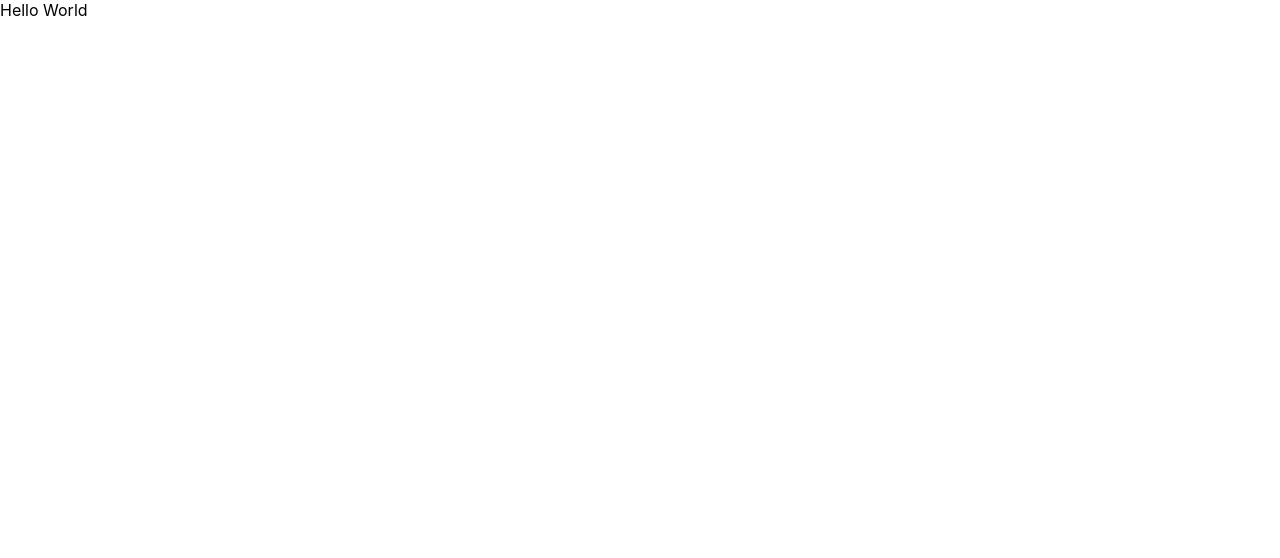
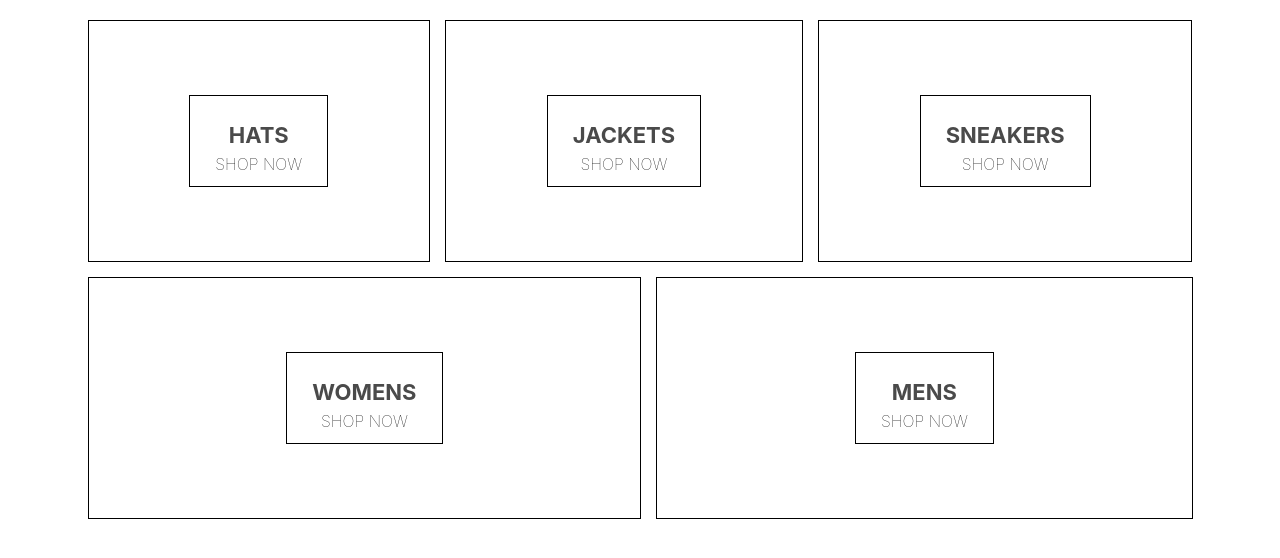
Before and after one commit to ono5/learning-react, a React (Create React App) app in the folder crwn-clothing/: page / in a window 1280 px wide. Shown: the top 558 px of the page. Built offline with nearby package versions, Linux system fonts and the light colour scheme; the HTML template or start-up script is replaced by a standard one.

Commit message:
added files for homepage

```diff
--- a/crwn-clothing/package.json
+++ b/crwn-clothing/package.json
@@ -6,6 +6,7 @@
     "@testing-library/jest-dom": "^4.2.4",
     "@testing-library/react": "^9.3.2",
     "@testing-library/user-event": "^7.1.2",
+    "node-sass": "^4.13.0",
     "react": "^16.12.0",
     "react-dom": "^16.12.0",
     "react-scripts": "3.3.0"
--- a/crwn-clothing/src/App.js
+++ b/crwn-clothing/src/App.js
@@ -1,9 +1,12 @@
 import React from 'react';
 import './App.css';
+import HomePage from './homepage.component'
 
 function App() {
   return (
-    <div>Hello World</div>
+    <div>
+      <HomePage />
+    </div>
   );
 }
 
--- /dev/null
+++ b/crwn-clothing/src/homepage.component.jsx
@@ -0,0 +1,42 @@
+import React from 'react';
+
+import './homepage.styles.scss'
+
+const HomePage = () => (
+    <div className='homepage'>
+        <div className='directory-menu'>
+            <div className='menu-item'>
+                <div className='content'>
+                    <h1 className='title'>HATS</h1>
+                    <span className='subtitle'>SHOP NOW</span>
+                </div>
+            </div>
+            <div className='menu-item'>
+                <div className='content'>
+                    <h1 className='title'>JACKETS</h1>
+                    <span className='subtitle'>SHOP NOW</span>
+                </div>
+            </div>
+            <div className='menu-item'>
+                <div className='content'>
+                    <h1 className='title'>SNEAKERS</h1>
+                    <span className='subtitle'>SHOP NOW</span>
+                </div>
+            </div>
+            <div className='menu-item'>
+                <div className='content'>
+                    <h1 className='title'>WOMENS</h1>
+                    <span className='subtitle'>SHOP NOW</span>
+                </div>
+            </div>
+            <div className='menu-item'>
+                <div className='content'>
+                    <h1 className='title'>MENS</h1>
+                    <span className='subtitle'>SHOP NOW</span>
+                </div>
+            </div>
+        </div>
+    </div>
+);
+
+export default HomePage;
--- /dev/null
+++ b/crwn-clothing/src/homepage.styles.scss
@@ -0,0 +1,54 @@
+.homepage {
+    display: flex;
+    flex-direction: column;
+    align-items: center;
+    padding: 20px 80px;
+}
+
+.directory-menu {
+    width: 100%;
+    display: flex;
+    flex-wrap: wrap;
+    justify-content: space-between;
+}
+
+.menu-item {
+    min-width: 30%;
+    height: 240px;
+    flex: 1 1 auto;
+    display: flex;
+    align-items: center;
+    justify-content: center;
+    border: 1px solid black;
+    margin: 0 7.5px 15px;
+
+    &:first-child {
+        margin-right: 7.5px;
+    }
+
+    &:last-child {
+        margin-left: 7.5px;
+    }
+
+    .content {
+        height: 90px;
+        padding: 0 25px;
+        display: flex;
+        flex-direction: column;
+        align-items: center;
+        justify-content: center;
+        border: 1px solid black;
+
+        .title {
+            font-weight: bold;
+            margin-bottom: 6px;
+            font-size: 22px;
+            color: #4a4a4a;
+        }
+
+        .subtitle {
+            font-weight: lighter;
+            font-size: 16px;
+        }
+    }
+}
```
Also changed, not shown: 2 other files (tests, documents, lock files or other folders).
